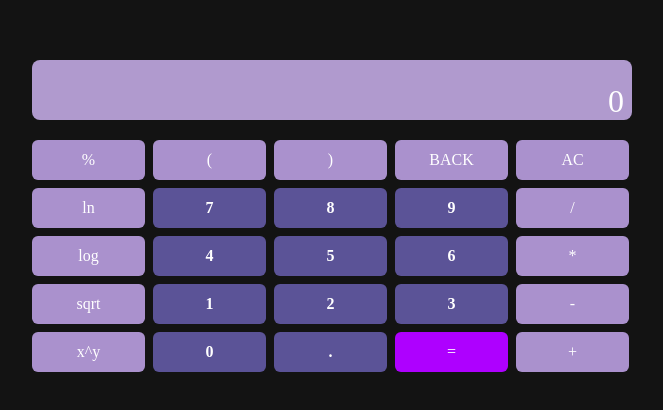
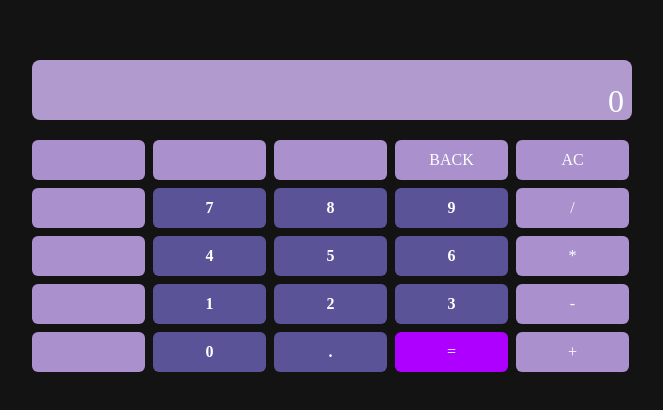
Before and after one commit to snallygasters/Calculator, a plain HTML site: page index.html in a window 1280 px wide. Shown: the part 190-600 px from the top of the page, without its empty margins (308-971 px from the left). Drawn offline with Linux system fonts and the light colour scheme.

Commit message:
removing buttons that I didn't use for now

```diff
--- a/index.html
+++ b/index.html
@@ -14,27 +14,27 @@
         </div>
         <div class="calculator-buttons">
             <ul class="buttons-list">
-                <li class="calculator-button">%</li>
-                <li class="calculator-button input">(</li>
-                <li class="calculator-button input">)</li>
+                <li class="calculator-button"></li>
+                <li class="calculator-button input"></li>
+                <li class="calculator-button input"></li>
                 <li id="back" class="calculator-button">BACK</li>
                 <li id="allclear" class="calculator-button">AC</li>
-                <li class="calculator-button">ln</li>
+                <li class="calculator-button"></li>
                 <li class="calculator-button input number">7</li>
                 <li class="calculator-button input number">8</li>
                 <li class="calculator-button input number">9</li>
                 <li class="calculator-button operator">/</li>
-                <li class="calculator-button">log</li>
+                <li class="calculator-button"></li>
                 <li class="calculator-button input number">4</li>
                 <li class="calculator-button input number">5</li>
                 <li class="calculator-button input number">6</li>
                 <li class="calculator-button operator">*</li>
-                <li class="calculator-button">sqrt</li>
+                <li class="calculator-button"></li>
                 <li class="calculator-button input number">1</li>
                 <li class="calculator-button input number">2</li>
                 <li class="calculator-button input number">3</li>
                 <li class="calculator-button operator">-</li>
-                <li class="calculator-button">x^y</li>
+                <li class="calculator-button"></li>
                 <li class="calculator-button input number">0</li>
                 <li class="calculator-button input number decimal">.</li>
                 <li class="calculator-button equals">=</li>
```
